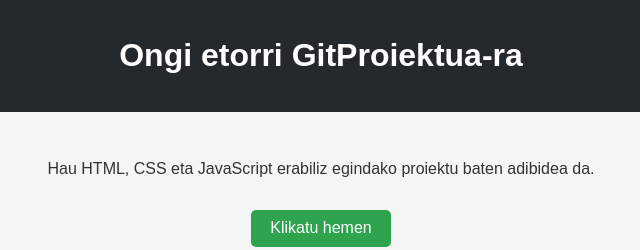
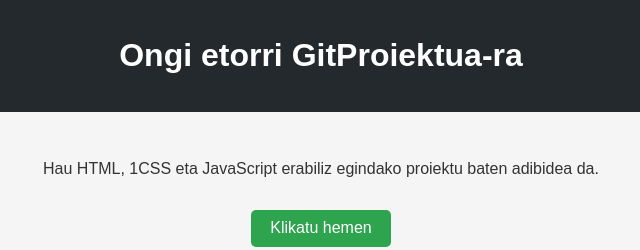
Before and after one commit to 1ag3yagodura2/GitProiektua, a plain HTML site: page index.html in a window 1280 px wide. Shown: the top 250 px of the page, 319-959 px from the left. Drawn offline with Linux system fonts and the light colour scheme.

Commit message:
bazpare aldaketa

```diff
--- a/index.html
+++ b/index.html
@@ -12,7 +12,7 @@
   </header>
 
   <main>
-    <p>Hau HTML, CSS eta JavaScript erabiliz egindako proiektu baten adibidea da.</p>
+    <p>Hau HTML, 1CSS eta JavaScript erabiliz egindako proiektu baten adibidea da.</p>
     <button id="clickBtn">Klikatu hemen</button>
     <div id="output"></div>
 
```
